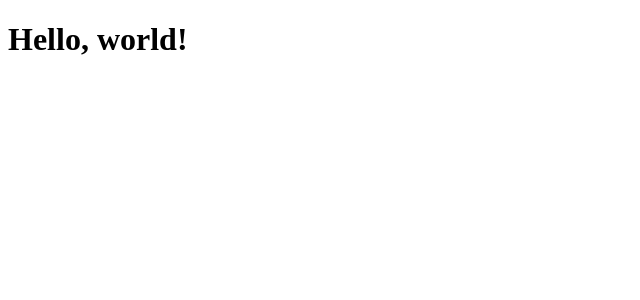
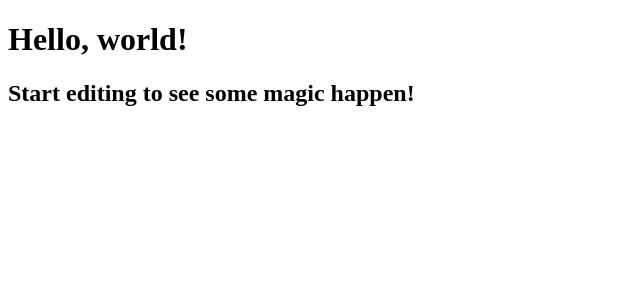
Before and after one commit to cyrcab/monorepo-test, a React (Create React App) app in the folder packages/frontend/: page / in a window 1280 px wide. Shown: the top 300 px of the page, without its empty margins (0-640 px from the left). Built offline with nearby package versions, Linux system fonts and the light colour scheme.

Commit message:
test trigger frontend pipeline only

```diff
--- a/packages/frontend/src/App.js
+++ b/packages/frontend/src/App.js
@@ -2,6 +2,7 @@ export const App = () => {
   return (
     <div>
       <h1>Hello, world!</h1>
+      <h2>Start editing to see some magic happen!</h2>
     </div>
   )
 }
```
